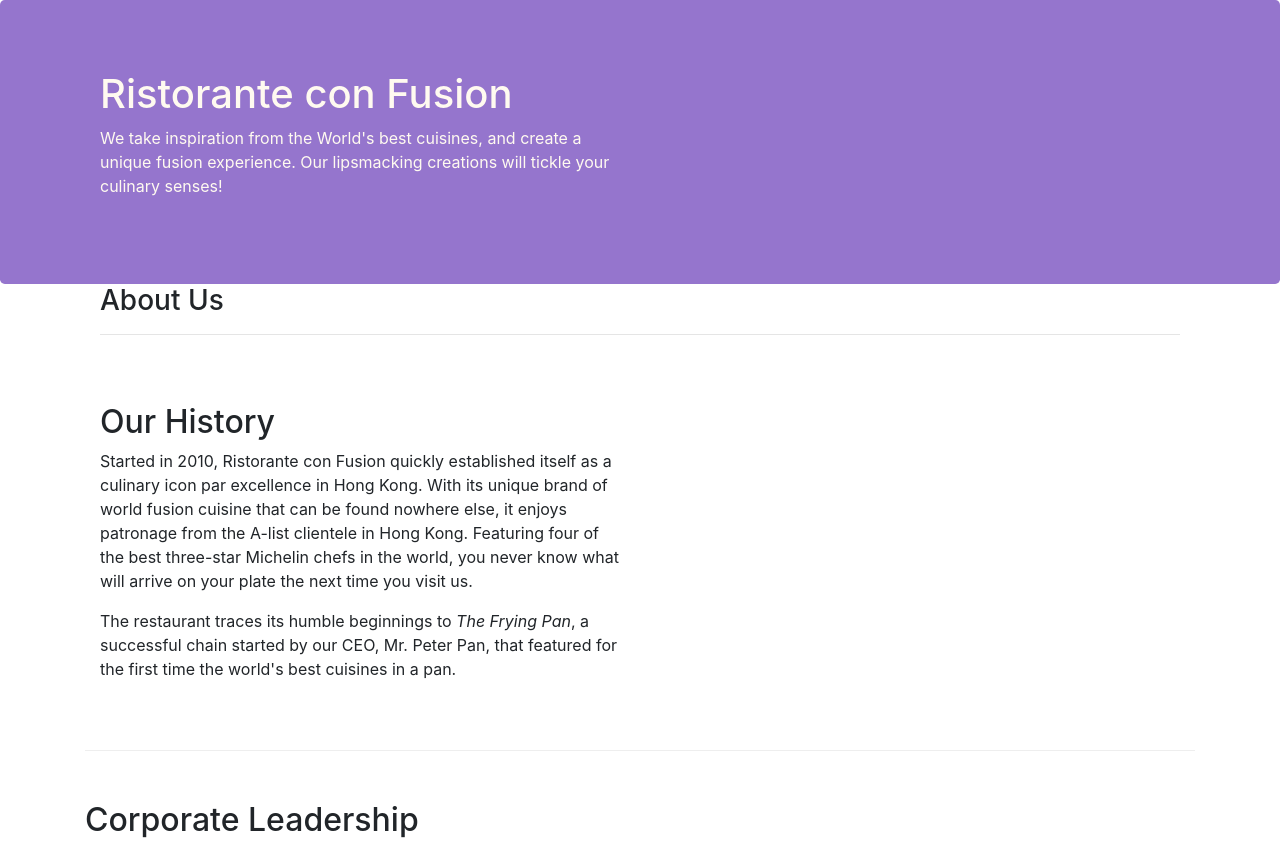
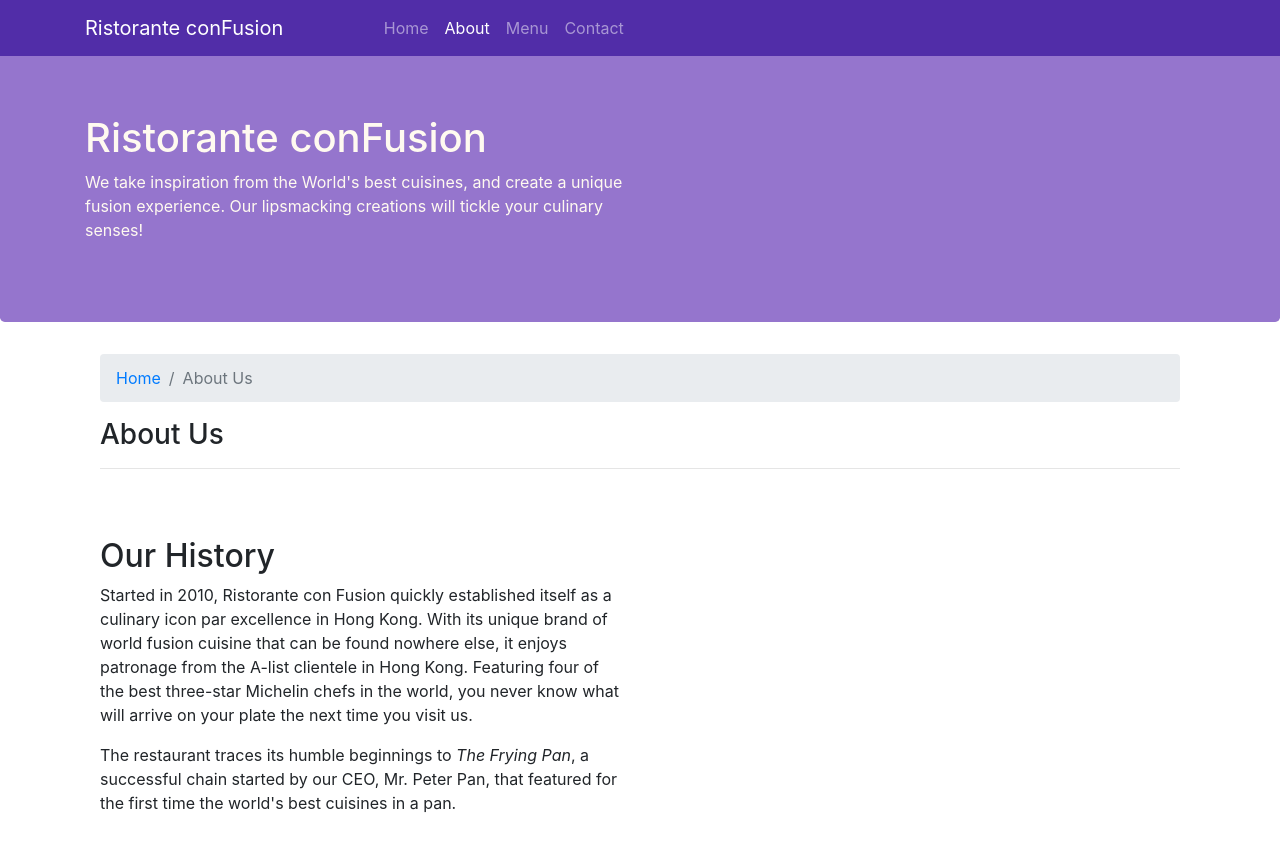
Before and after one commit to refaat31/learningWebDev, a website: page aboutus.html in a window 1280 px wide. Shown: the top 842 px of the page. Drawn offline with nearby package versions, Linux system fonts and the light colour scheme.

Commit message:
navbar & breadcrumbs

```diff
--- a/aboutus.html
+++ b/aboutus.html
@@ -11,27 +11,52 @@
         <link rel="stylesheet" href="node_modules/bootstrap/dist/css/bootstrap.min.css">
         <link rel="stylesheet" href="css/styles.css">
 
-    <title>Ristorante Con Fusion: About Us</title>
+    <title>Ristorante conFusion: About Us</title>
 
 </head>
 
 <body>
+    <nav class="navbar navbar-dark navbar-expand-sm  fixed-top">
 
-    <header class="jumbotron">
         <div class="container">
-            <div class="row row-header">
+            <button class="navbar-toggler" type="button" data-toggle="collapse" data-target="#Navbar">
+                <span class="navbar-toggler-icon"></span>
+            </button>
+            <a class="navbar-brand mr-auto" href="./index.html">Ristorante conFusion</a>
+            <div class="col-sm-1"></div>
+            <div class="collapse navbar-collapse" id="Navbar">
+                <ul class="navbar-nav mr-auto  ">
+                    <li class="nav-item"><a class="nav-link" href="./index.html">Home</a></li>
+                    <li class="nav-item active"><a class="nav-link" href="#">About</a></li>
+                    <li class="nav-item"><a class="nav-link" href="#">Menu</a></li>
+                    <li class="nav-item"><a class="nav-link" href="#">Contact</a></li>
+                </ul>
+            </div>
+
+        </div>
+    </nav>
+
+    <header class = "jumbotron">
+        <div class = "container">
+            <div class="row">
                 <div class="col-12 col-sm-6">
-                    <h1>Ristorante con Fusion</h1>
+                    <h1>Ristorante conFusion</h1>
                     <p>We take inspiration from the World's best cuisines, and create a unique fusion experience. Our lipsmacking creations will tickle your culinary senses!</p>
                 </div>
                 <div class="col-12 col-sm">
                 </div>
+
             </div>
         </div>
     </header>
 
     <div class="container">
         <div class="container">
+            <ol class="col-12 breadcrumb">
+                <li class="breadcrumb-item"><a href="./index.html">Home</a></li>
+                <li class="breadcrumb-item active">About Us</li>
+            </ol>
+
             <div>
                <h3>About Us</h3>
                <hr>
@@ -71,7 +96,7 @@
                 <div class="col-4 offset-1 col-sm-2">
                     <h5>Links</h5>
                     <ul class="list-unstyled">
-                        <li><a href="#">Home</a></li>
+                        <li><a href="./index.html">Home</a></li>
                         <li><a href="#">About</a></li>
                         <li><a href="#">Menu</a></li>
                         <li><a href="#">Contact</a></li>
--- a/css/styles.css
+++ b/css/styles.css
@@ -18,10 +18,11 @@
 }
 
 .jumbotron {
-    padding:70px 30px 70px 30px;
-    margin:0px auto;
+
+
     background: #9575CD ;
     color:floralwhite;
+
 }
 
 .address{
@@ -42,3 +43,12 @@
 
 
 }
+
+body{
+    padding: 50px 0px 0px 0px;
+    z-index:0;
+}
+
+.navbar-dark{
+    background-color:  #512da8;
+}
```
Also changed, not shown: index.html (+26 -6 lines).
